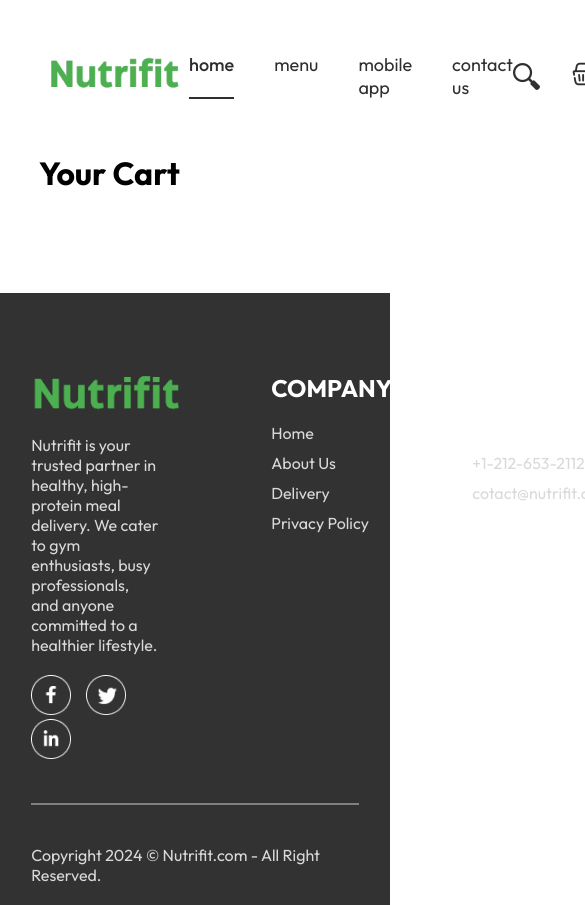
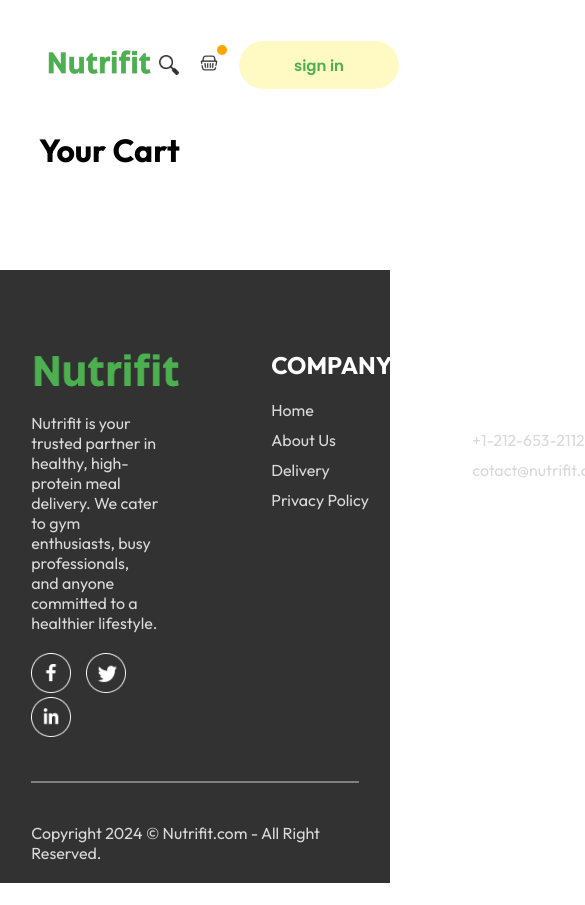
Before and after one commit to harshitaphadtare/Nutrifit, a React (Vite) app in the folder frontend/: page /cart in a window 390 px wide. Shown: the top 905 px of the page, 585 px wide, since content can reach past the window. After the commit the page ends 883 px from the top, so only its background shows below. Built offline with nearby package versions, Linux system fonts and the light colour scheme.

Commit message:
made header nad navbar responsive

```diff
--- a/frontend/src/components/Header/Header.css
+++ b/frontend/src/components/Header/Header.css
@@ -143,6 +143,9 @@
 	background-color: var(--color-main-third);
 	border-radius: 999rem;
 	overflow: hidden;
+	position: absolute;
+    top: 0;
+    left: 0;
 }
 
 .btn__bg__layer {
@@ -170,3 +173,23 @@
 .btn__bg__layer-third {
 	background-color: var(--color-main-third);
 }
+
+@media (max-width:1050px){
+
+	.header-contents{
+		max-width: 45%;
+	}
+}
+
+@media (max-width:750px){
+
+	.header-contents{
+		max-width: 65%;
+	}
+	.header-contents p{
+		display: none;
+	}
+	.header-contents button{
+		padding: 2vw 4vw;
+	}
+}
--- a/frontend/src/components/Navbar/Navbar.css
+++ b/frontend/src/components/Navbar/Navbar.css
@@ -175,3 +175,59 @@
 .btn__bg__layer-third {
 	background-color: var(--color-main-third);
 }
+
+
+@media(max-width:1050px){
+	.navbar .logo{
+		width: 140px;
+	}
+
+	.navbar-menu{
+		gap: 20px;
+		font-size: 17px;
+	}
+
+	.navbar-right{
+		gap: 30px;
+	}
+
+	.navbar-right img{
+		width: 22px;
+	}
+
+	.navbar-right button{
+		padding: 8px 25px;
+	}
+}
+
+@media(max-width:900px){
+	.navbar .logo{
+		width: 120px;
+	}
+
+	.navbar-menu{
+		gap: 15px;
+		font-size: 16px;
+	}
+
+	.navbar-right{
+		gap: 20px;
+	}
+
+	.navbar-right img{
+		width: 20px;
+	}
+
+	.navbar-right button{
+		padding: 7px 20px;
+		font-size: 15px;
+	}
+}
+
+@media(max-width:790px){
+
+	.navbar-menu{
+		display: none;
+	}
+
+}
```
Also changed, not shown: frontend/src/components/ExploreMenu/ExploreMenu.css (line endings or trailing spaces).
